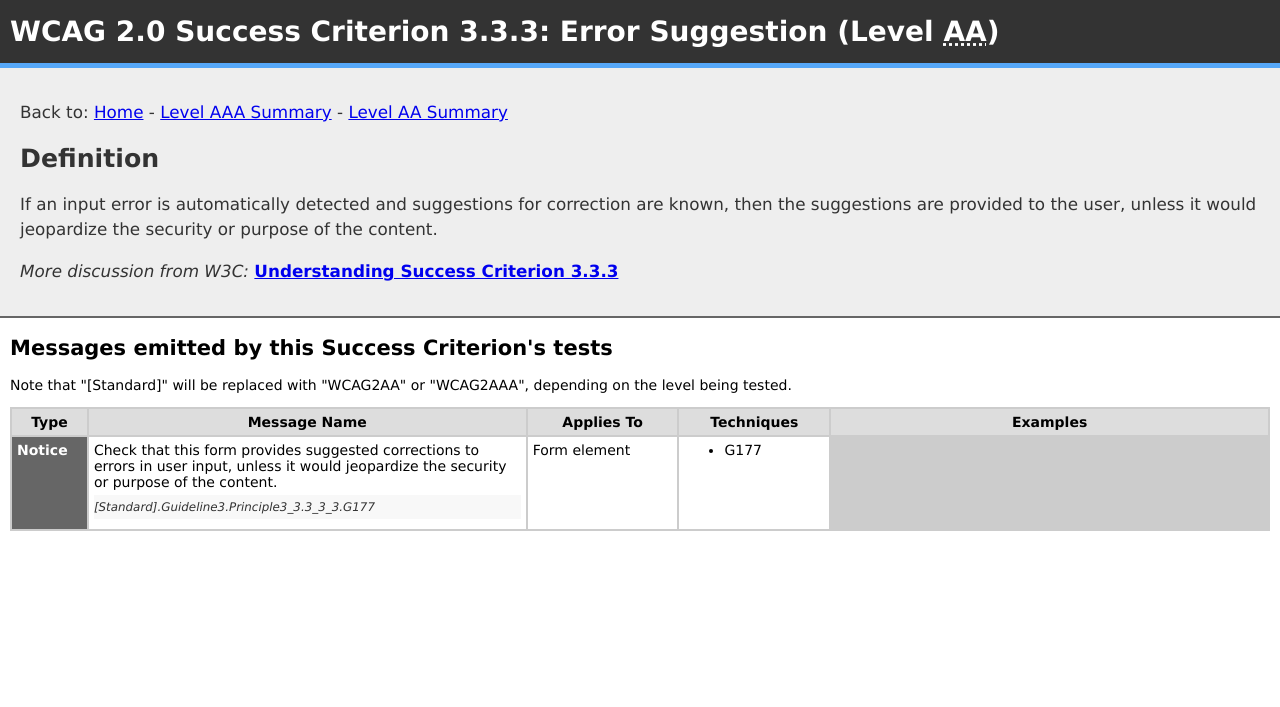
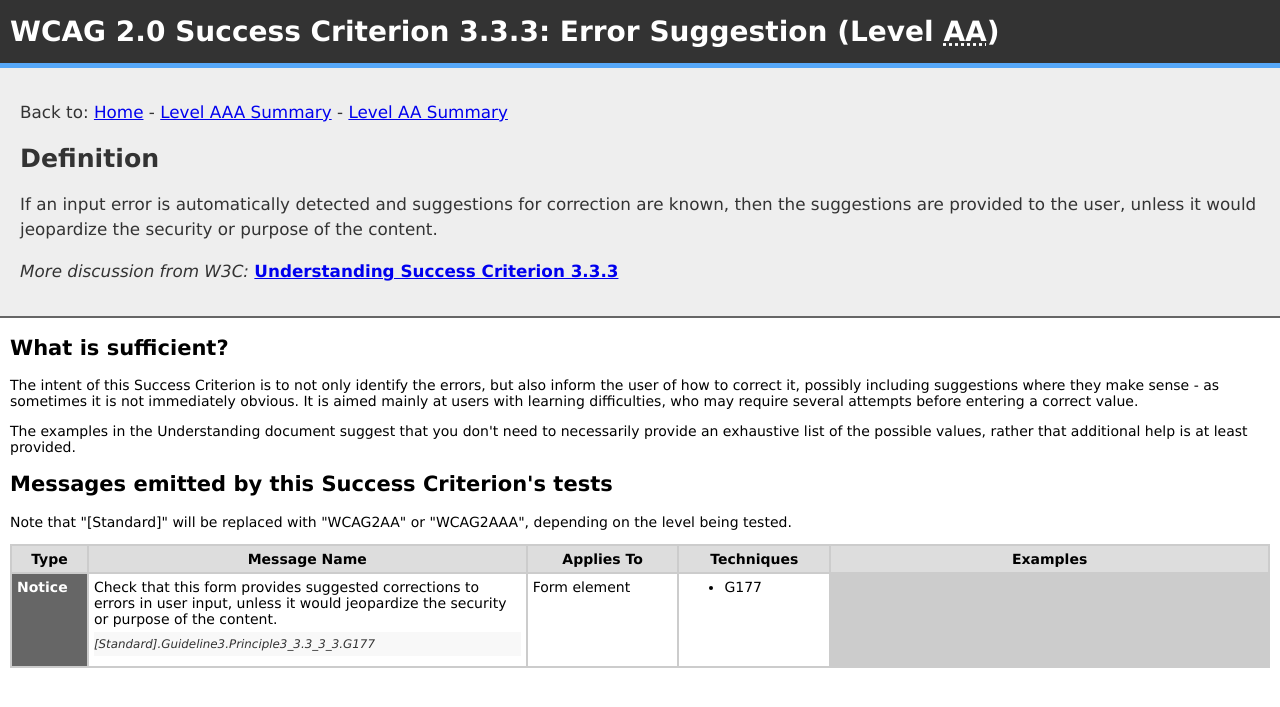
Before and after one commit to squizlabs/HTML_CodeSniffer, a Jekyll site: the page Standards/WCAG2/3_3_3.html, which Jekyll copies as it is, in a window 1280 px wide. Shown: the top 707 px of the page. Built offline with Jekyll 4.4.1, drawn with Linux system fonts in a browser that asks for light colours.

Commit message:
Description for 3.3.3

```diff
--- a/Standards/WCAG2/3_3_3.html
+++ b/Standards/WCAG2/3_3_3.html
@@ -32,6 +32,11 @@ blockquote {border-left: 5px solid #99c; background-color: #f8f8ff; padding: 5px
 <p>If an input error is automatically detected and suggestions for correction are known, then the suggestions are provided to the user, unless it would jeopardize the security or purpose of the content.</p>
 <p><em>More discussion from W3C:</em> <strong><a href="http://www.w3.org/TR/UNDERSTANDING-WCAG20/minimize-error-suggestions.html">Understanding Success Criterion 3.3.3</a></strong></p>
 </div>
+<h2>What is sufficient?</h2>
+
+<p>The intent of this Success Criterion is to not only identify the errors, but also inform the user of how to correct it, possibly including suggestions where they make sense - as sometimes it is not immediately obvious. It is aimed mainly at users with learning difficulties, who may require several attempts before entering a correct value.</p>
+
+<p>The examples in the Understanding document suggest that you don't need to necessarily provide an exhaustive list of the possible values, rather that additional help is at least provided.</p>
 <h2>Messages emitted by this Success Criterion's tests</h2>
 
 <p>Note that "[Standard]" will be replaced with "WCAG2AA" or "WCAG2AAA", depending on the level being tested.</p>
```
